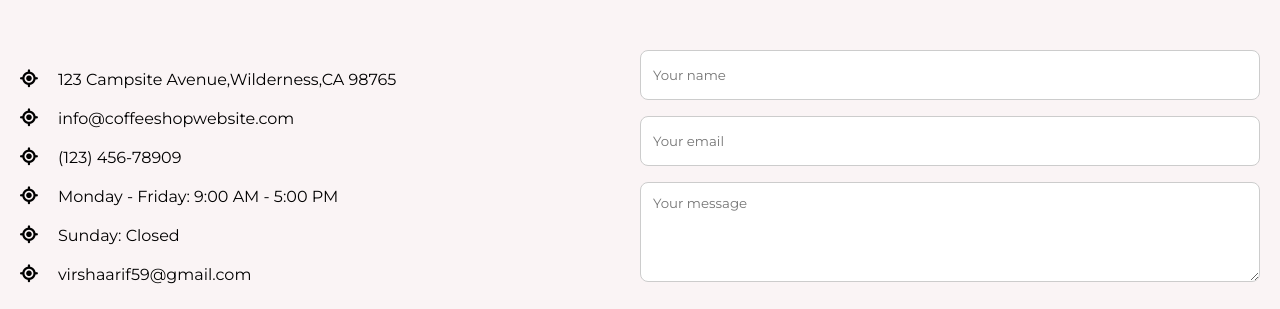
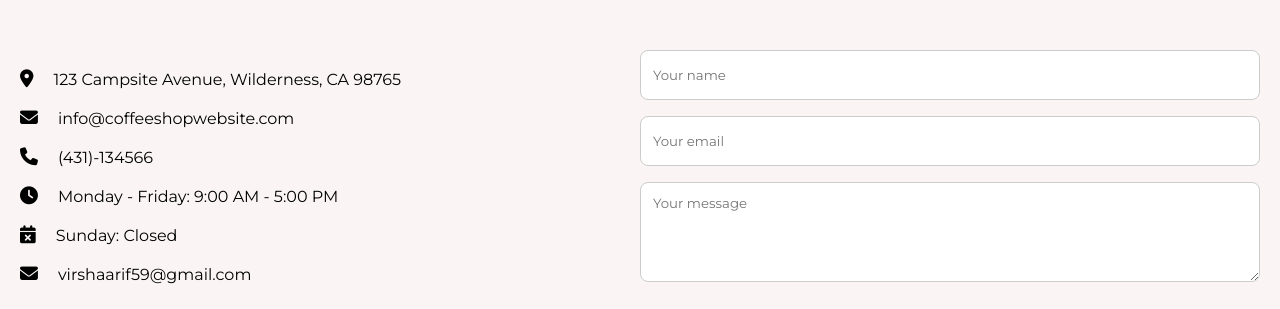
Before and after one commit to virshaarif/coffee-bar-website, a plain HTML site: page index.html in a window 1280 px wide. Shown: the part 4517-4826 px from the top of the page. Drawn offline with nearby package versions, Linux system fonts and the light colour scheme; a web font is replaced by a local one.

Commit message:
Updated index.html with new changes

```diff
--- a/index.html
+++ b/index.html
@@ -242,27 +242,27 @@
   <ul class="contact-info-list">
 
     <li class="contact-info">
-    <i class="fa-solid fa-location-crosshairs"></i>
-    <p>123 Campsite Avenue,Wilderness,CA 98765</p>
+      <i class="fa-solid fa-location-dot"></i>
+      <p>123 Campsite Avenue, Wilderness, CA 98765</p>
     </li>
     <li class="contact-info">
-    <i class="fa-solid fa-location-crosshairs"></i>
+      <i class="fa-solid fa-envelope"></i>
       <p>info@coffeeshopwebsite.com</p>
     </li>
     <li class="contact-info">
-    <i class="fa-solid fa-location-crosshairs"></i>
-    <p>(123) 456-78909</p>
+      <i class="fa-solid fa-phone"></i>
+      <p>(431)-134566</p>
     </li>
     <li class="contact-info">
-    <i class="fa-solid fa-location-crosshairs"></i>
+      <i class="fa-solid fa-clock"></i>
       <p>Monday - Friday: 9:00 AM - 5:00 PM</p>
     </li>
     <li class="contact-info">
-    <i class="fa-solid fa-location-crosshairs"></i>
+      <i class="fa-solid fa-calendar-xmark"></i>
       <p>Sunday: Closed</p>
     </li>
     <li class="contact-info">
-    <i class="fa-solid fa-location-crosshairs"></i>
+      <i class="fa-solid fa-envelope"></i>
       <p>virshaarif59@gmail.com</p>
     </li>
   </ul>
```
Lines whose indentation alone changed are shown as unchanged.
